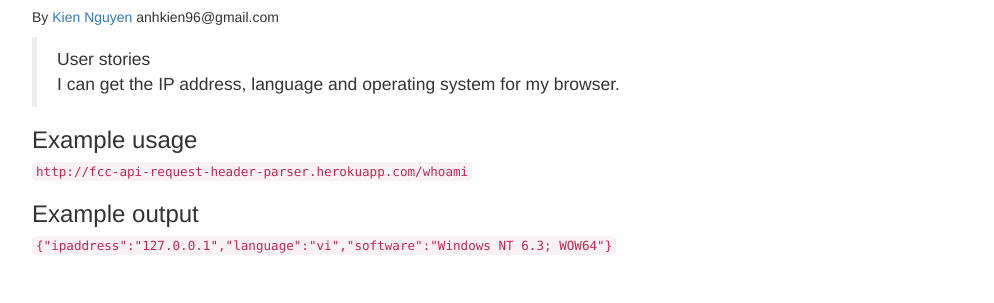
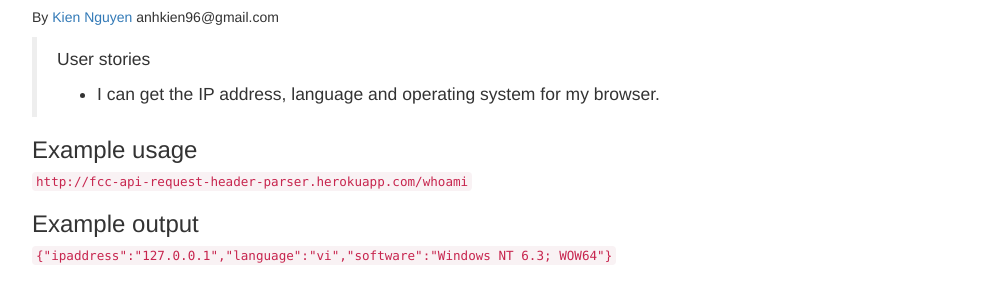
Before and after one commit to anhkien96/fcc-api-request-header-parser-microservice, a website: page public/header-parse.html in a window 1280 px wide. Shown: the part 63-366 px from the top of the page, without its empty margins (38-1032 px from the left). Drawn offline with nearby package versions, Linux system fonts and the light colour scheme.

Commit message:
Updated index

```diff
--- a/public/header-parse.html
+++ b/public/header-parse.html
@@ -12,7 +12,9 @@
       <p>By <a href="http://github.com/anhkien96" target="_blank">Kien Nguyen</a> anhkien96@gmail.com</p>
       <blockquote>
          <p>User stories</p>
-         I can get the IP address, language and operating system for my browser.
+         <ul>
+             <li>I can get the IP address, language and operating system for my browser.</li>
+          </ul>
       </blockquote>
       <h3>Example usage</h3>
       <code>http://fcc-api-request-header-parser.herokuapp.com/whoami</code>
```
